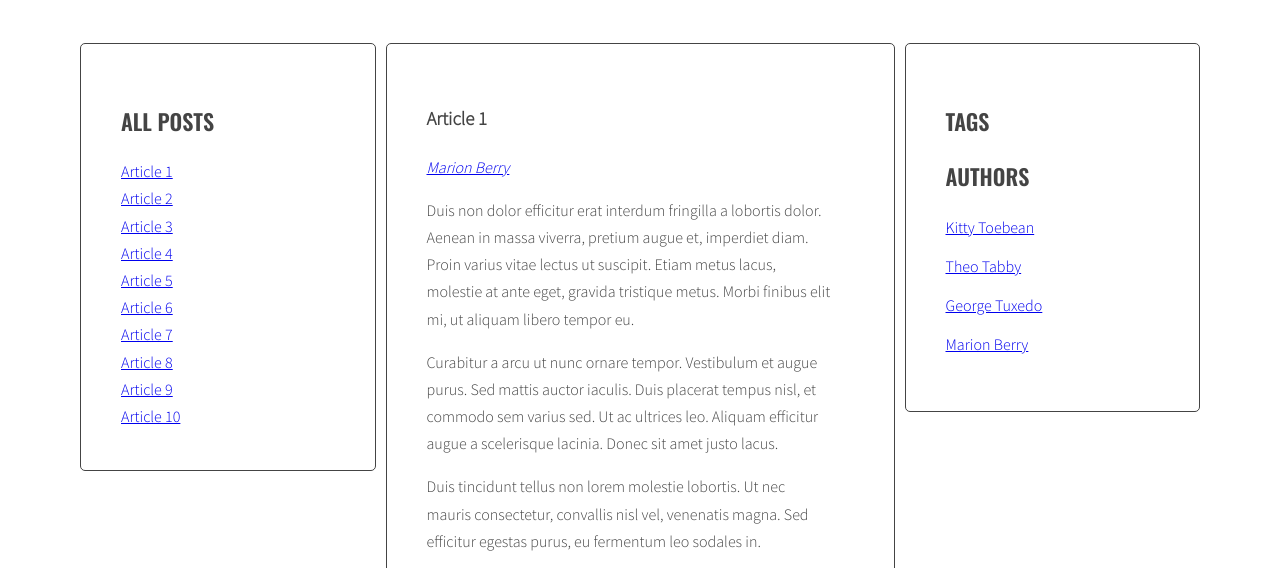
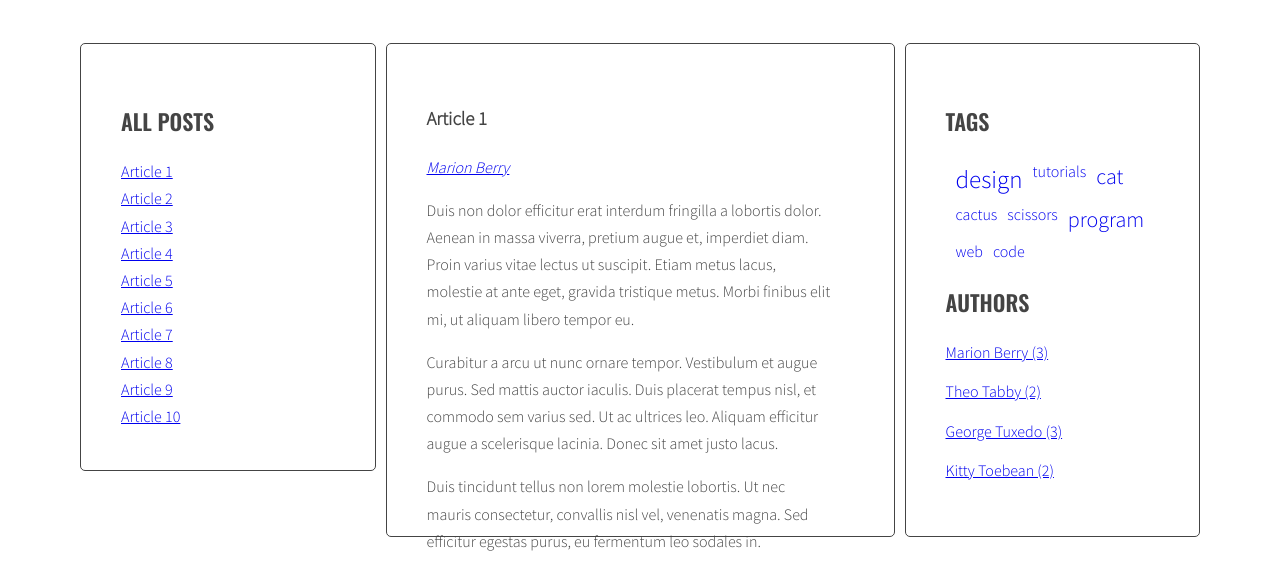
Before and after one commit to paulinaszkudlarek/javascript-blog, a website: page index.html in a window 1280 px wide. Shown: the part 200-768 px from the top of the page. Drawn offline with nearby package versions, Linux system fonts and the light colour scheme.

Commit message:
Modify function generateAuthors

```diff
--- a/index.html
+++ b/index.html
@@ -164,26 +164,6 @@
                         </ul>
                         <h2 class="section-title">Authors</h2>
                         <ul class="list authors">
-                            <li>
-                                <a href="#">
-                                    <span class="author-name">Kitty Toebean</span>
-                                </a>
-                            </li>
-                            <li>
-                                <a href="#">
-                                    <span class="author-name">Theo Tabby</span>
-                                </a>
-                            </li>
-                            <li>
-                                <a href="#">
-                                    <span class="author-name">George Tuxedo</span>
-                                </a>
-                            </li>
-                            <li>
-                                <a href="#">
-                                    <span class="author-name">Marion Berry</span>
-                                </a>
-                            </li>
                         </ul>
                     </aside>
                 </main>
--- a/js/script.js
+++ b/js/script.js
@@ -33,18 +33,22 @@
 
   /* [DONE] add class 'active' to the correct article */
   targetArticle.classList.add('active');
-  }
+};
 
 const optArticleSelector = '.post',
   optTitleSelector = '.post-title',
   optTitleListSelector = '.titles',
   optArticleTagsSelector = '.post-tags .list',
-  optArticleAuthorSelector = '.post-author';
+  optArticleAuthorSelector = '.post-author',
+  // optTagsListSelector = '.tags.list',
+  optCloudClassCount = 5,
+  optCloudClassPrefix = 'tag-size-';
 
 function generateTitleLinks(customSelector = '') {
   console.log('wykonano funkcję generateTitleLinks');
   console.log('customSelector: ', customSelector);
 
+  customSelector = customSelector.replace('#', '');
   /* [DONE] Remove title list from left column */
   const titleList = document.querySelector(optTitleListSelector);
   titleList.innerHTML = '';
@@ -87,7 +91,41 @@
 
 generateTitleLinks();
 
-  function generateTags(){
+
+function calculateTagsParams(tags) {
+  const params = {
+    max: 0,
+    min: 999999,
+  };
+
+  for(let tag in tags) {
+    console.log(tag + 'is used in ' + tags[tag] + ' times');
+
+    if (params.max < tags[tag]) {
+      params.max = tags[tag];
+    }
+
+    if (params.min > tags[tag] ) {
+      params.min = tags[tag];
+    }
+  }
+
+  console.log('params: ', params);
+  return params;
+}
+
+function calculateTagClass(count, params) {
+  const normalizedCount = count - params.min;
+  const normalizedMax = params.max - params.min;
+  const percentage = normalizedCount / normalizedMax;
+  const classNumber = Math.floor(percentage * (optCloudClassCount - 1) + 1);
+  return optCloudClassPrefix + classNumber;
+}
+
+function generateTags() {
+  /* [NEW] create a new variable allTags with an empty object*/
+  let allTags = {};
+
   /* find all articles */
   const articles = document.querySelectorAll(optArticleSelector);
   console.log('articles ', articles);
@@ -122,6 +160,13 @@
       html = html + linkHTML;
       console.log('html: ', html);
 
+      /* [NEW] check if this link is NOT already in allTags */
+      if(!allTags[tag]) {
+        /* [NEW] add tag to allTags object */
+        allTags[tag] = 1;
+      } else {
+        allTags[tag]++;
+      }
     /* END LOOP: for each tag */
     }
     /* insert HTML of all the links into the tags wrapper */
@@ -129,9 +174,39 @@
 
   /* END LOOP: for every article: */
   }
+  /* [NEW] find list of tags in right column */
+  const tagList = document.querySelector('.tags');
+  console.log('tagList: ', tagList);
+
+  const tagsParams = calculateTagsParams(allTags);
+  console.log('tagsParams: ', tagsParams);
+
+  /* [NEW] create variable for all links html code */
+  let allTagsHTML = '';
+
+  /* START LOOP for each tag in allTags: */
+  for(let tag in allTags) {
+
+    /* [NEW] generate code of a link and add it to allTagsHTML */
+    console.log('tag: ', tag);
+    allTagsHTML += '<li><a class="' + calculateTagClass(allTags[tag], tagsParams) + '" href="#' + tag + '">' + tag + '</a></li>';
+
+    console.log(' allTags[tag]: ',  allTags[tag]);
+    console.log('allTagsHTML: ', allTagsHTML);
+
+    /* [NEW] END LOOP: for each tag in allTags: */
   }
 
-  generateTags();
+  /*[NEW] add HTML from allTagsHTML to tagList */
+  tagList.insertAdjacentHTML('afterbegin', allTagsHTML);
+  console.log('tagList: ', tagList);
+
+  for(let tag of document.querySelectorAll('.list.tags a')) {
+    tag.addEventListener('click', tagClickHandler);
+  }
+}
+
+
 
 
 function tagClickHandler(event) {
@@ -162,7 +237,7 @@
 
     /* remove class active */
     activeTagLink.classList.remove('active');
-      console.log('dodano klasę active do activeTagLink');
+    console.log('usunięto klasę active z activeTagLink');
 
   /* END LOOP: for each active tag link */
   }
@@ -197,15 +272,17 @@
   }
 }
 
+generateTags();
+
 addClickListenersToTags();
 
 function generateAuthors () {
   console.log('wywołano generateAuthors');
+  let allAuthors = {};
 
   /* find all articles */
   const articles = document.querySelectorAll(optArticleSelector);
   console.log('articles: ', articles);
-
 
   /* START LOOP: for every article: */
   for(let article of articles) {
@@ -229,11 +306,34 @@
     html = html + linkHTML;
     console.log('html: ', html);
 
+    /* [NEW] check if this link is NOT already in allAuthors */
+    if(!allAuthors[author]) {
+      allAuthors[author] = 1;
+      console.log('allAuthors[article]: ', author, allAuthors[author]);
+    } else {
+      allAuthors[author]++;
+      console.log('allAuthors[article]: ', author, allAuthors[author]);
+    }
+
     /* insert HTML of the link into the author wrapper */
     authorWrapper.innerHTML = html;
-
+    console.log('authorWrapper: ', authorWrapper);
     /* END LOOP: for every article: */
   }
+  const authorList = document.querySelector('.authors');
+  console.log('authorList: ', authorList);
+  let allAuthorsHTML = '';
+  console.log('allAuthorsHTML: ', allAuthorsHTML);
+
+  console.log('allAuthors: ', allAuthors);
+  for(let author in allAuthors) {
+    const authorLinkHTML = '<li><a href="#' + author + '"><span class="author-name">' + author + ' (' + allAuthors[author] + ')</span></a></li>';
+    console.log('authorLinkHTML: ', authorLinkHTML);
+    allAuthorsHTML +=  authorLinkHTML;
+    console.log('allAuthorsHTML: ', allAuthorsHTML);
+  }
+  authorList.innerHTML = allAuthorsHTML;
+  console.log('authorList.innerHTML: ', authorList.innerHTML);
 }
 
 generateAuthors ();
@@ -241,9 +341,8 @@
 function authorClickHandler(event) {
   event.preventDefault();
   console.log('Author link was clicked!');
-
   const clickedElement = this.children[0];
-    console.log('this: ', this)
+  console.log('this: ', this);
 
   /* make a new constant "href" and read the attribute "href" of the clicked element */
   const href = clickedElement.getAttribute('href');
@@ -262,7 +361,7 @@
 
     /* remove class active */
     activeAuthorLink.classList.remove('active');
-      console.log('usunięto klasę active z activeAuthorLinks')
+    console.log('usunięto klasę active z activeAuthorLinks');
 
   /* END LOOP: for each active tag link */
   }
--- a/sass/style.scss
+++ b/sass/style.scss
@@ -56,7 +56,7 @@ body {
 .posts {
   flex: 2 0 0;
   position: relative;
-  height: 900px;
+  min-height: 400px;
 }
 
 .sidebar, .posts {
@@ -128,3 +128,33 @@ body {
     margin: 0 10px 0 0;
   }
 }
+
+/* Tag Cloud */
+.sidebar .tags {
+  display: flex;
+  flex-wrap: wrap;
+  text-decoration: none;
+  & a {
+    text-decoration: none;
+    margin-left: 10px;
+  }
+}
+
+.tag-size-1, .tag-size-2 {
+font-size: 16px;
+lighting-color: 50%;
+}
+
+.tag-size-3 {
+font-size: 20px;
+color: grey;
+}
+
+.tag-size-4 {
+  font-size: 22px;
+
+}
+
+.tag-size-5 {
+  font-size: 25px;
+}
```
Also changed, not shown: css/style.css, 1 other file. Lines whose indentation alone changed are shown as unchanged.
